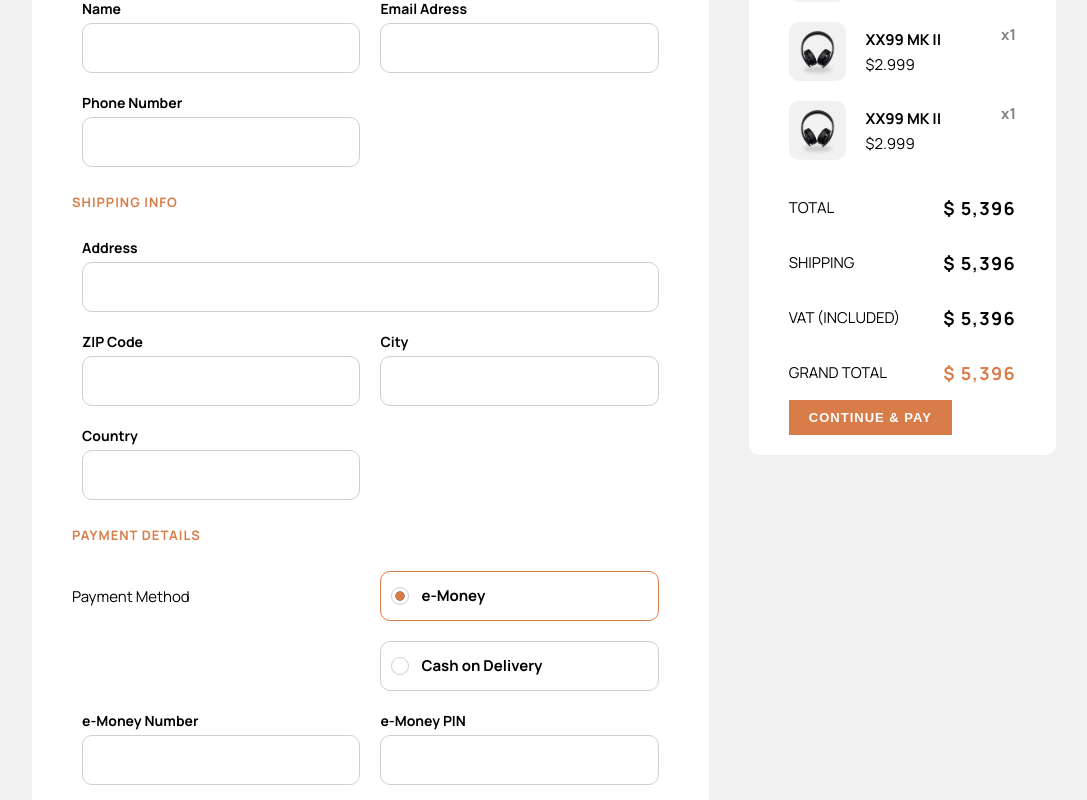
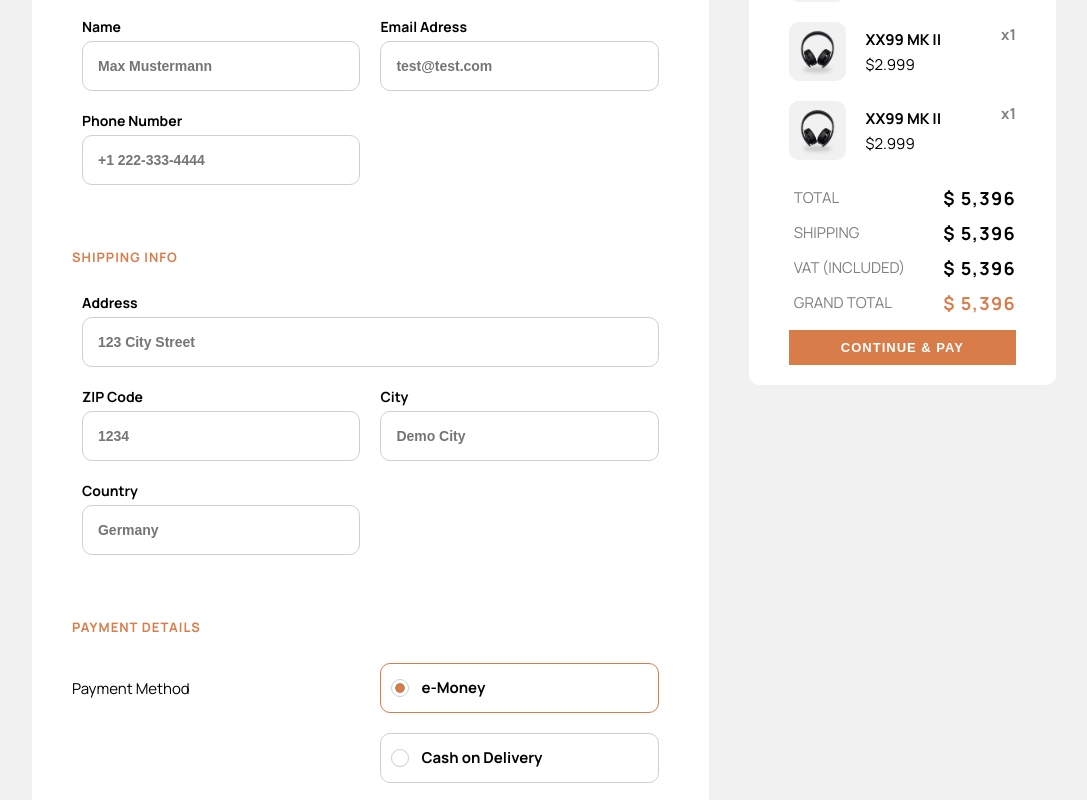
Before and after one commit to JoelStorr/FM-Audiophile-FrontEnd, a Nuxt app: page /Checkout in a window 1280 px wide. Shown: the part 400-1200 px from the top of the page, without its empty margins (96-1183 px from the left). Built offline with nearby package versions, Linux system fonts and the light colour scheme.

Commit message:
Reworked spacing

```diff
--- a/pages/Checkout/index.vue
+++ b/pages/Checkout/index.vue
@@ -1,8 +1,5 @@
 <template>
-
-    <div class="checkout-header">
-
-    </div>
+  <div class="checkout-header"></div>
   <div class="checkout-content">
     <UIButtonBack />
 
@@ -13,26 +10,60 @@
           <section>
             <p class="g-subtitle">Billing details</p>
             <div class="row">
-                            <UITextField :error="false" @valueChange="nameChange">Name</UITextField>
-                            <UITextField :error="false" @valueChange="emailChange">Email Adress</UITextField>
+              <UITextField
+                placeHolder="Max Mustermann"
+                :error="false"
+                @valueChange="nameChange"
+                >Name</UITextField
+              >
+              <UITextField
+                placeHolder="test@test.com"
+                :error="false"
+                @valueChange="emailChange"
+                >Email Adress</UITextField
+              >
             </div>
             <div class="row">
-                            <UITextField :error="false" @valueChange="phoneChange">Phone Number</UITextField>
+              <UITextField
+                placeHolder="+1 222-333-4444"
+                :error="false"
+                @valueChange="phoneChange"
+                >Phone Number</UITextField
+              >
               <div class="spacer"></div>
             </div>
           </section>
           <section>
             <p class="g-subtitle">Shipping Info</p>
             <div class="row">
-                            <UITextField :error="false" @valueChange="addressChange">Address</UITextField>
-
+              <UITextField
+                placeHolder="123 City Street"
+                :error="false"
+                @valueChange="addressChange"
+                >Address</UITextField
+              >
             </div>
             <div class="row">
-                            <UITextField :error="false" @valueChange="zipCodeChange">ZIP Code</UITextField>
-                            <UITextField :error="false" @valueChange="cityChange">City</UITextField>
+              <UITextField
+                placeHolder="1234"
+                :error="false"
+                @valueChange="zipCodeChange"
+                >ZIP Code</UITextField
+              >
+              <UITextField
+                placeHolder="Demo City"
+                :error="false"
+                @valueChange="cityChange"
+                >City</UITextField
+              >
             </div>
             <div class="row">
-                            <UITextField :error="false" @valueChange="countryChange">Country</UITextField>
+              <UITextField
+                placeHolder="Germany"
+                :error="false"
+                @valueChange="countryChange"
+                >Country</UITextField
+              >
               <div class="spacer"></div>
             </div>
           </section>
@@ -44,18 +75,31 @@
                 value="e-Money"
                 :isChecked="paymentMethod"
                 @radioChange="paymentMethodChange"
-                            >e-Money</UIRadioButton>
+                >e-Money</UIRadioButton
+              >
             </div>
             <div class="row">
               <div class="spacer"></div>
               <UIRadioButton
                 value="CashOnDelivery"
                 :isChecked="paymentMethod"
-                            @radioChange="paymentMethodChange">Cash on Delivery</UIRadioButton>
+                @radioChange="paymentMethodChange"
+                >Cash on Delivery</UIRadioButton
+              >
             </div>
             <div class="row">
-                            <UITextField :error="false" @valueChange="eMoneyNumberChange">e-Money Number</UITextField>
-                            <UITextField :error="false" @valueChange="eMoneyPinChange">e-Money PIN</UITextField>
+              <UITextField
+                placeHolder="1234567890"
+                :error="false"
+                @valueChange="eMoneyNumberChange"
+                >e-Money Number</UITextField
+              >
+              <UITextField
+                placeHolder="7890"
+                :error="false"
+                @valueChange="eMoneyPinChange"
+                >e-Money PIN</UITextField
+              >
             </div>
           </section>
         </form>
@@ -67,20 +111,23 @@
         <UIProductSummary />
 
         <div class="row">
-                    <p>TOTAL</p> <h6>$ 5,396</h6>
+          <p>TOTAL</p>
+          <h6>$ 5,396</h6>
         </div>
         <div class="row">
-                    <p>SHIPPING</p> <h6>$ 5,396</h6>
+          <p>SHIPPING</p>
+          <h6>$ 5,396</h6>
         </div>
         <div class="row">
-                    <p>VAT (INCLUDED)</p> <h6>$ 5,396</h6>
+          <p>VAT (INCLUDED)</p>
+          <h6>$ 5,396</h6>
         </div>
         <div class="row">
-                    <p>GRAND TOTAL</p> <h6 class="highlight">$ 5,396</h6>
+          <p>GRAND TOTAL</p>
+          <h6 class="highlight">$ 5,396</h6>
         </div>
         <div class="btn-holder">
-
-                    <UIButtonPrimary>Continue & Pay</UIButtonPrimary>
+          <UIButtonPrimary :fullLength="true">Continue & Pay</UIButtonPrimary>
         </div>
       </div>
     </div>
@@ -88,100 +135,90 @@
 </template>
 
 <script setup>
+const name = useState("name", () => "");
+const email = useState("email", () => "");
+const phone = useState("phone", () => "");
+const address = useState("address", () => "");
+const zipCode = useState("zipCode", () => "");
+const city = useState("city", () => "");
+const country = useState("country", () => "");
+const paymentMethod = useState("paymentMethod", () => "e-Money");
+const eMoneyNumber = useState("eMoneyNumber", () => "");
+const eMoneyPin = useState("eMoneyPin", () => "");
 
-
-const name = useState('name', ()=> "");
-const email = useState('email', ()=> "");
-const phone = useState('phone', ()=> "");
-const address = useState('address', ()=>"");
-const zipCode = useState('zipCode', ()=>"");
-const city = useState('city', ()=>"");
-const country = useState('country', ()=>"");
-const paymentMethod = useState('paymentMethod', ()=>"e-Money");
-const eMoneyNumber = useState('eMoneyNumber', ()=>"");
-const eMoneyPin = useState('eMoneyPin', ()=>"");
-
-
-
-function nameChange(val){
+function nameChange(val) {
   name.value = val;
 }
 
-function emailChange(val){
+function emailChange(val) {
   email.value = val;
 }
 
-function phoneChange(val){
+function phoneChange(val) {
   phone.value = val;
 }
 
-function addressChange(val){
+function addressChange(val) {
   address.value = val;
 }
 
-function zipCodeChange(val){
+function zipCodeChange(val) {
   zipCode.value = val;
 }
 
-function cityChange(val){
-    city.value = val
+function cityChange(val) {
+  city.value = val;
 }
 
-function countryChange(val){
-    country.value = val
+function countryChange(val) {
+  country.value = val;
 }
 
-function paymentMethodChange(val){
-    console.log(val)
+function paymentMethodChange(val) {
+  console.log(val);
   paymentMethod.value = val;
 }
 
-function eMoneyNumberChange(val){
+function eMoneyNumberChange(val) {
   eMoneyNumber.value = val;
 }
 
-
-function eMoneyPinChange(val){
-
+function eMoneyPinChange(val) {
   eMoneyPin.value = val;
 }
-
-
-
-
 </script>
 
 <style lang="scss" scoped>
-
-.checkout-header{
+.checkout-header {
   width: 100vw;
   height: 10rem;
   background-color: $black;
 }
 
-.checkout-content{
+.checkout-content {
   width: 100vw;
   padding: 5rem 10%;
   background-color: $p-grey;
 }
 
-.layout-holder{
+.layout-holder {
   display: flex;
 }
 
-.form-holder{
+.form-holder {
   flex: 1;
   background-color: $white;
   padding: 4rem;
   border-radius: 1rem;
 }
 
-form{
+form {
   width: 100%;
   position: relative;
 
-    & section{
+  & section {
     position: relative;
+    margin-top: 5rem;
   }
 }
 
@@ -191,37 +228,38 @@ form{
   justify-content: space-between;
   width: 100%;
 
-    & p{
+  & p {
+    min-width: 50%;
+  }
+}
+
+.spacer {
   min-width: 50%;
 }
 
-
-}
-
-.spacer{
-    min-width: 50%;
-}
-
-
-.summary-holder{
+.summary-holder {
   background-color: $white;
   height: max-content;
   padding: 2rem 4rem;
   border-radius: 1rem;
   margin: 0 0 0 4rem;
   width: 30%;
-    & h6{
+  & p {
+    margin: 0.5rem;
+    color: $p-dark-grey;
+  }
+  & h6 {
     margin: 0;
   }
 }
 
-
-.btn-holder{
+.btn-holder {
   width: 100%;
   display: flex;
+  margin-top: 1rem;
 }
 
-.highlight{
+.highlight {
   color: $primary;
 }
 </style>
```
Lines whose indentation alone changed are shown as unchanged.
